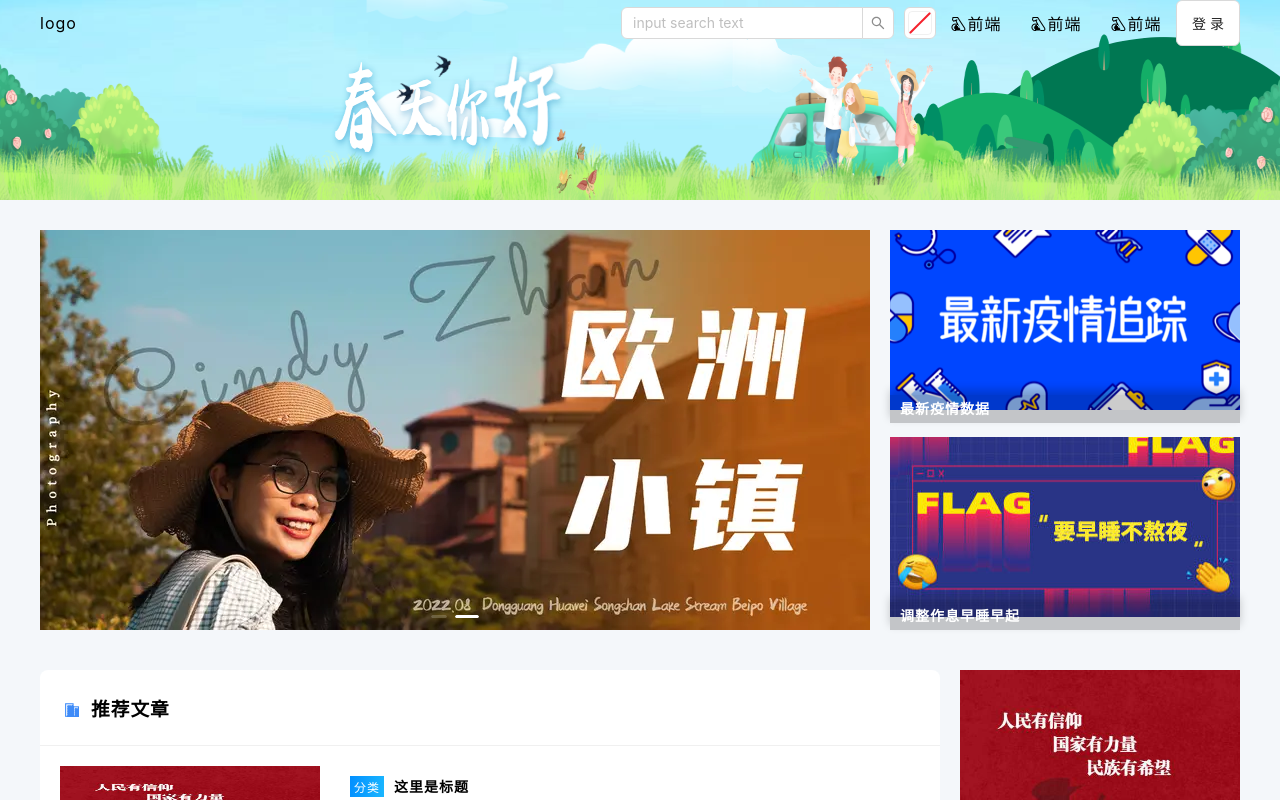
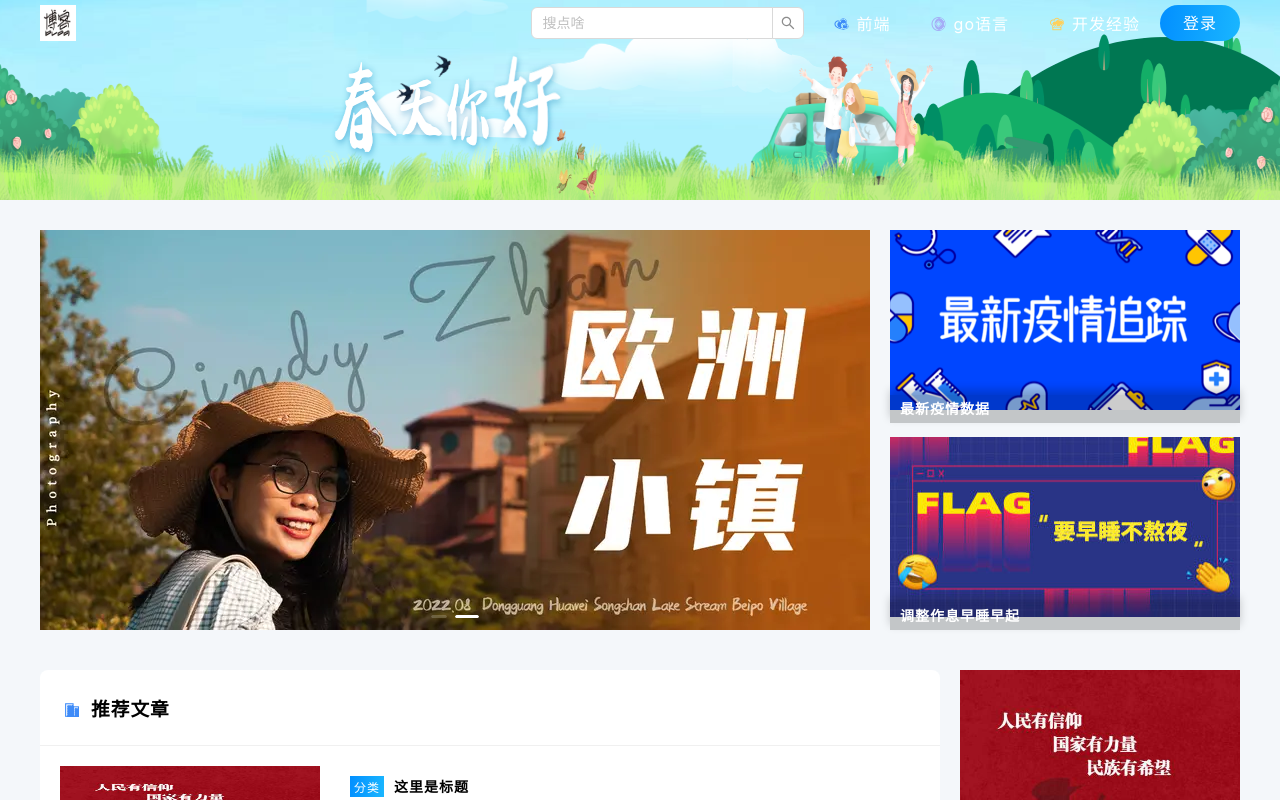
Before and after one commit to hy689/next-blog, a Next.js app: page / in a window 1280 px wide. Shown: the top 800 px of the page. Built offline with nearby package versions, Linux system fonts and the light colour scheme.

Commit message:
首页样式调整

```diff
--- a/components/header/index.jsx
+++ b/components/header/index.jsx
@@ -1,56 +1,107 @@
 // import styles from './header.module.css'
+import { useEffect } from 'react'
 import { Button, ColorPicker, Input } from 'antd'
 const { Search } = Input
 
-export default function Header() {
+export default function Header(options) {
+
+  useEffect(() => {
+    window.addEventListener('scroll', () => {
+      console.log(window.pageYOffset, 'sdjflsdkjf')
+      if (window.pageYOffset >= 200) {
+        document.querySelector('.header').classList.add('active')
+      } else {
+        document.querySelector('.header').classList.remove('active')
+      }
+    })
+
+    return () => {
+      window.removeEventListener('scroll', () => {})
+    }
+  }, [])
+
   return (
     <>
       <div className="header">
-        <div className="logo">logo</div>
+        <div
+          style={{
+            width: '1200px',
+            margin: '0 auto',
+            display: 'flex',
+            justifyContent: 'space-between',
+            alignItems: 'center',
+            height:'100%'
+          }}
+        >
+          <div className="logo">
+            <img src="/imgs/logo.png" alt="" />
+          </div>
           <div className="nav">
             {/* 搜索框 */}
             <div className="search">
-            <Search placeholder="input search text" />
+              <Search placeholder="搜点啥" />
             </div>
             {/* 换色 */}
-          <ColorPicker />
+            {/* <ColorPicker /> */}
             {/* 分类 */}
             <div className="category">
               <span className="category-item">
-              <i className="iconfont icon-jianshen"></i>
+                <i
+                  className="iconfont icon-aiqing"
+                  style={{ color: '#3e8bf8' }}
+                ></i>
                 <span>前端</span>
               </span>
               <span className="category-item">
-              <i className="iconfont icon-jianshen"></i>
-              <span>前端</span>
+                <i
+                  className="iconfont icon-tongqian"
+                  style={{ color: '#a5adf6' }}
+                ></i>
+                <span>go语言</span>
               </span>
               <span className="category-item">
-              <i className="iconfont icon-jianshen"></i>
-              <span>前端</span>
+                <i
+                  className="iconfont icon-chushi"
+                  style={{ color: '#ffd05c' }}
+                ></i>
+                <span>开发经验</span>
               </span>
             </div>
             {/* 登录按钮 */}
-          <Button className="login">登录</Button>
+            <div className="login">登录</div>
+          </div>
         </div>
       </div>
       <style jsx>
         {`
           .header {
             height: 46px;
-            display: flex;
-            justify-content: space-between;
-            align-items: center;
             position: sticky;
             top: 200px;
-            z-index: 999;
+            z-index: 99999;
+            top: 0;
+          }
+          .logo {
+            width: 36px;
+            height: 36px;
+          }
+          .logo img {
+            width: 100%;
+            height: 100%;
           }
           .category {
-            min-width: 240px;
+            color: #fff;
+            display: flex;
+            align-items: center;
           }
           .category-item {
-            width: 80px;
+            padding: 0 20px;
             display: inline-block;
             text-align: center;
+            cursor: pointer;
+          }
+          .iconfont {
+            margin-right: 6px;
           }
           .search {
             margin-right: 10px;
@@ -63,6 +114,24 @@ export default function Header() {
           :global(.login.ant-btn) {
             height: 100%;
           }
+          .login {
+            width: 80px;
+            border-radius: 20px;
+            height: 36px;
+            background-image: var(--g-primary-image);
+            color: #fff;
+            line-height: 36px;
+            text-align: center;
+            cursor: pointer;
+          }
+          .active{
+            background: #fff !important;
+            transition: all;
+            box-shadow: 0 1px 4px rgba(89,90,89,.28);
+          }
+          .active .category{
+            color: var(--text-color-deep) !important;
+          }
         `}
       </style>
     </>
--- a/pages/index.jsx
+++ b/pages/index.jsx
@@ -5,16 +5,22 @@ import Advert from './index/advert'
 import CarouselBanner from './index/carouselBanner'
 
 export default function Index() {
-  const title = (<>
-    <i style={{color:'#3e8bf8',marginRight:'10px'}} className="iconfont icon-jianzhu"></i>
-    <h3 style={{display:'inline-block'}}>推荐文章</h3>
-  </>)
+  const title = (
+    <>
+      <i
+        style={{ color: '#3e8bf8', marginRight: '10px' }}
+        className="iconfont icon-jianzhu"
+      ></i>
+      <h3 style={{ display: 'inline-block' }}>推荐文章</h3>
+    </>
+  )
   return (
     <>
-      <div className="index-container">
-        <div className="header">
-          <Header></Header>
-        </div>
+      <Header></Header>
+      <div
+        style={{ width: '1200px', margin: '0 auto' }}
+        className="index-container"
+      >
         <div>
           <img className="banner" src="imgs/headerBg2.png" alt="" />
         </div>
@@ -24,10 +30,9 @@ export default function Index() {
         <div className="main">
           <div className="article-card">
             <ArticlesCard title={title}>
-              <ArticlesItem style={{padding: '20px', marginBottom: '10px'}}/>
-              <ArticlesItem style={{padding: '20px', marginBottom: '10px'}}/>
-              <ArticlesItem style={{padding: '20px', marginBottom: '10px'}}/>
-
+              <ArticlesItem style={{ padding: '20px', marginBottom: '10px' }} />
+              <ArticlesItem style={{ padding: '20px', marginBottom: '10px' }} />
+              <ArticlesItem style={{ padding: '20px', marginBottom: '10px' }} />
             </ArticlesCard>
           </div>
           <div className="other-info">
@@ -40,12 +45,6 @@ export default function Index() {
 
       <style jsx>{`
         .index-container {
-        }
-        .header {
-          position: sticky;
-          top: 0;
-          z-index: 999;
-          width: 100%;
         }
         .banner {
           width: 100vw;
@@ -60,7 +59,6 @@ export default function Index() {
         .main {
           display: flex;
           margin-top: 40px;
-
         }
         .article-card {
           margin-right: 20px;
@@ -68,13 +66,12 @@ export default function Index() {
         }
         .other-info {
           overflow: hidden;
-          flex:1
+          flex: 1;
         }
-        .advert{
-          width:100%;
-          height:338px
+        .advert {
+          width: 100%;
+          height: 338px;
         }
-
       `}</style>
     </>
   )
--- a/styles/globals.css
+++ b/styles/globals.css
@@ -1,5 +1,4 @@
 :root {
-  --max-width: 1100px;
   --border-radius: 12px;
   --font-mono: ui-monospace, Menlo, Monaco, 'Cascadia Mono', 'Segoe UI Mono',
     'Roboto Mono', 'Oxygen Mono', 'Ubuntu Monospace', 'Source Code Pro',
@@ -26,6 +25,35 @@
   --callout-border-rgb: 172, 175, 176;
   --card-rgb: 180, 185, 188;
   --card-border-rgb: 131, 134, 135;
+
+  --g-text-hover-color: #fff;
+    --g-text-color: #fff;
+    --g-footer-text-color: #777;
+    --g-input-bg-color: #efefef;
+    --g-footer-bg-color: #000;
+    --g-footer-logo-text-color: #40a9ff;
+    --g-primary-color: #1ab6ff;
+    --g-primary-image: linear-gradient(-84deg,#1ab6ff,#1ab6ff 0,#028fff);
+    --login-modal-bg-color: #fff;
+    --home-header-color: #fff;
+    --list-img-bg-color: #f0f5f9;
+    --option-hover-color: #e6f7ff;
+    --comment-bg-color: #fff;
+    --bg-comment-editor-color: #f5f7fa6b;
+    --bg-reply-comment-color: #f5f7fa;
+    --comment-editor-input-color: #f5f7fa;
+    --bg-article-item-disabled-color: #f0f5f9;
+    --bg-article-item-frozen-color: #fdc9cc;
+    --primary-color: #1ab6ff;
+    --secondary-color: #40a9ff;
+    --bg-color: #fff;
+    --bg-color-deep: #f4f7fa;
+    --bg-color-medium: hsla(0,0%,100%,.04);
+    --bg-color-light: hsla(0,0%,100%,.1);
+    --text-color-deep: #333;
+    --text-color-medium: #666;
+    --text-color-light: #999;
+    --border-color: #fff;
 }
 
 
@@ -40,9 +68,6 @@ html,
 body {
   font-family: -apple-system,BlinkMacSystemFont,'Segoe UI',Roboto,'Helvetica Neue',Arial,'Noto Sans',sans-serif,'Apple Color Emoji','Segoe UI Emoji','Segoe UI Symbol','Noto Color Emoji';
   letter-spacing: 1px;
-  max-width: 100vw;
-  min-width: 1100px;
-  width: 1200px;
   margin: 0 auto;
   background: #f4f7fa;
 }
```
Also changed, not shown: public/imgs/logo.png (added). Lines whose indentation alone changed are shown as unchanged.
